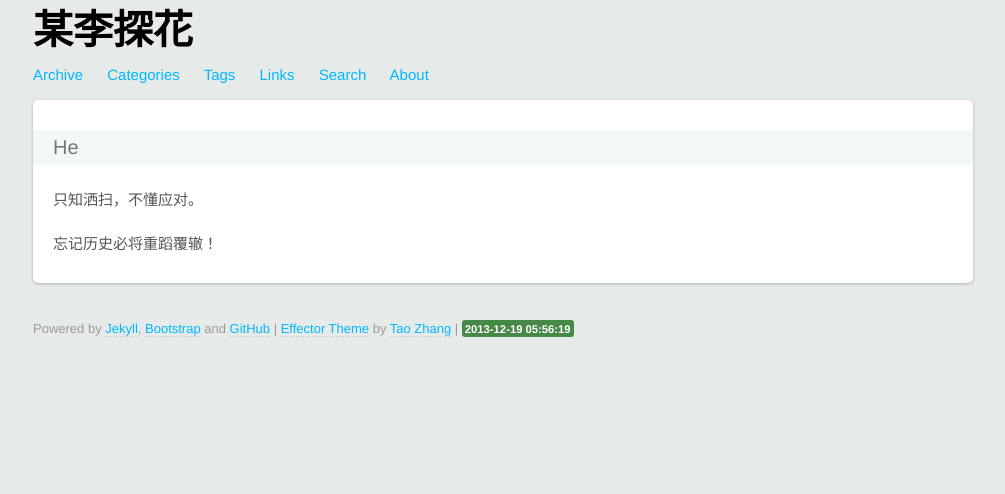
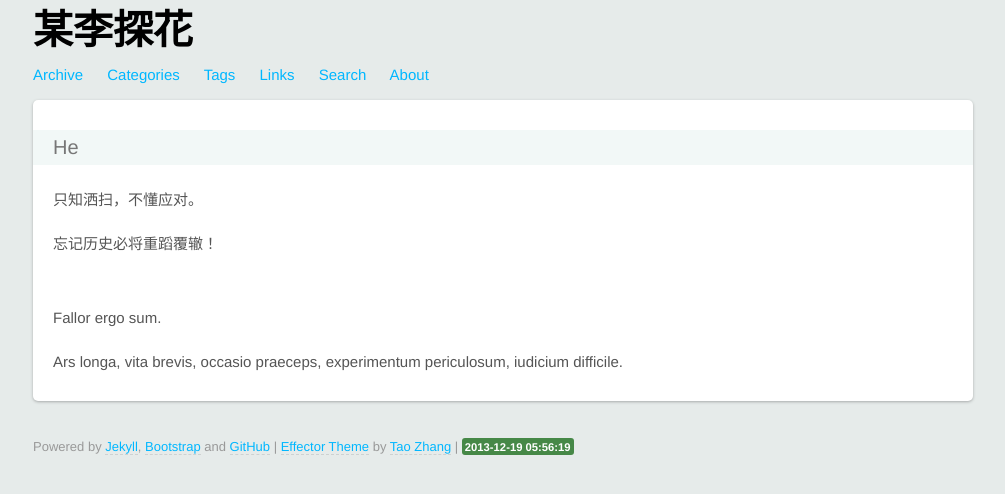
Before and after one commit to kaidee/kaidee.github.com, a Jekyll site: the page built from about.html, in a window 1280 px wide. Shown: the top 494 px of the page, without its empty margins (137-1142 px from the left). Built offline with Jekyll 4.4.1, drawn with Linux system fonts in a browser that asks for light colours; Markdown is read by kramdown in place of the engine named in the settings.

Commit message:
fix bugs and modified the about page

```diff
--- a/about.html
+++ b/about.html
@@ -9,4 +9,7 @@ keywords:
 <h2>He</h2>
 <p>只知洒扫，不懂应对。</p>
 <p>忘记历史必将重蹈覆辙！</p>
+<br>
+<p>Fallor ergo sum.</p>
+<p>Ars longa, vita brevis, occasio praeceps, experimentum periculosum, iudicium difficile.</p>
 </div>
```
Also changed, not shown: tags.html (deleted, +0 -20 lines).
